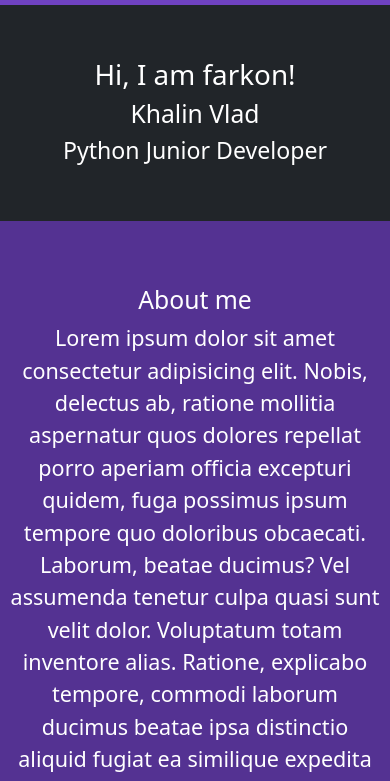
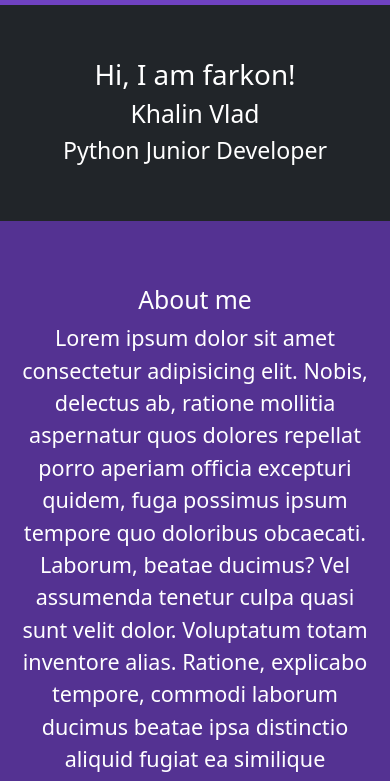
Before and after one commit to farkon00/my-page, a website: page index.html in a window 390 px wide. Shown: the part 62-843 px from the top of the page. Drawn offline with nearby package versions, Linux system fonts and the light colour scheme.

Commit message:
Fixed padding

```diff
--- a/css/style.css
+++ b/css/style.css
@@ -1,5 +1,5 @@
 body {
-    width: 100%;
+    width: 100vw;
     overflow-x: hidden;
     color: white;
     scroll-behavior: smooth;
@@ -36,7 +36,7 @@ body {
 
 @media screen and (max-width: 600px) {
     .center-content {
-        padding: 4rem 0.5rem !important;
+        padding: 4rem 1.3rem !important;
     }
 
     .project-desc {
```
